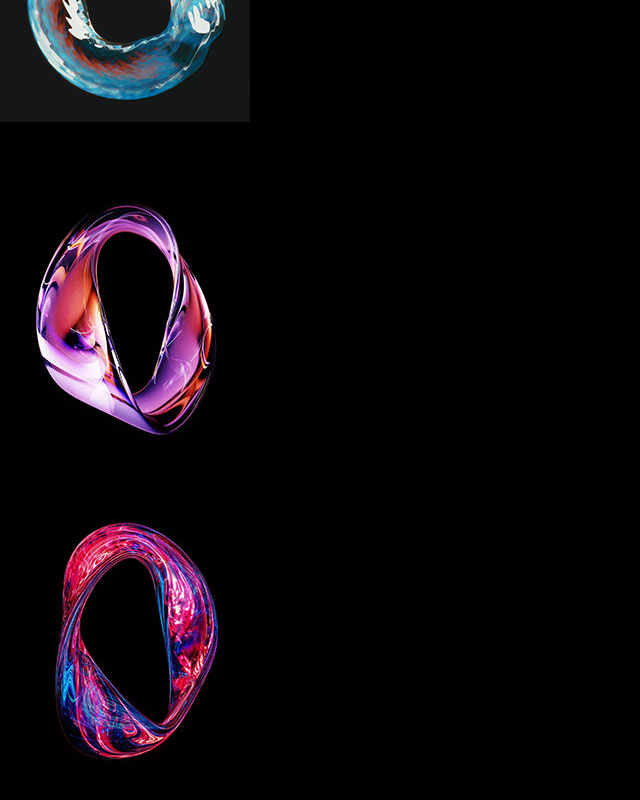
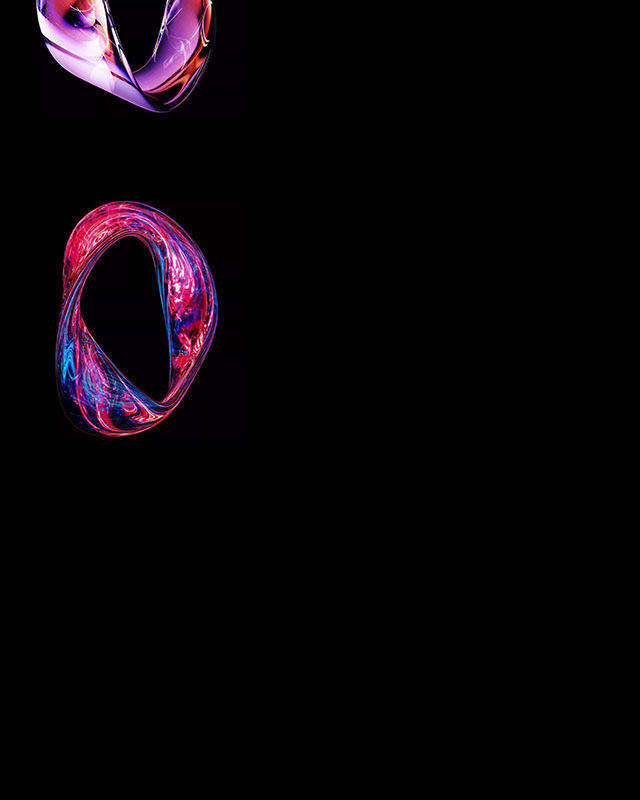
Before and after one commit to Akhilakku23/Portfolio, a React (Vite) app: page / in a window 1280 px wide. Shown: the part 1740-2540 px from the top of the page, without its empty margins (0-640 px from the left). Built offline with nearby package versions, Linux system fonts and the light colour scheme.

Commit message:
second commit

```diff
--- a/src/constants/index.js
+++ b/src/constants/index.js
@@ -10,13 +10,13 @@ export const ABOUT_TEXT = `I am a dedicated and versatile full stack developer w
 
 
 export const PROJECTS = [
-  {
-    title: "E-Commerce Website",
-    image: project1,
-    description:
-      "A fully functional e-commerce website with features like product listing, shopping cart, and user authentication.",
-    technologies: ["React.js, Node.js, Express.js, MongoDB"],
-  },
+  // {
+  //   title: "E-Commerce Website",
+  //   image: project1,
+  //   description:
+  //     "A fully functional e-commerce website with features like product listing, shopping cart, and user authentication.",
+  //   technologies: ["React.js, Node.js, Express.js, MongoDB"],
+  // },
 
   {
     title: "Portfolio Website",
```
